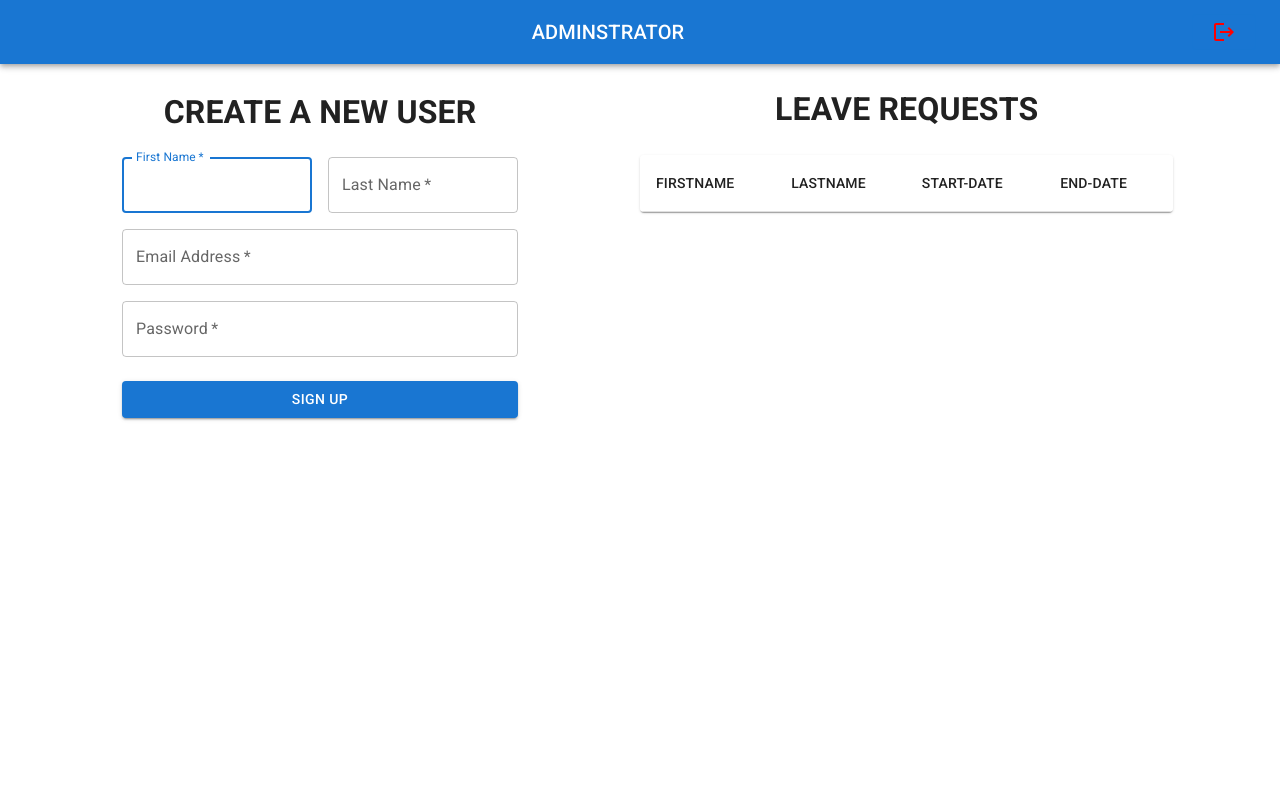
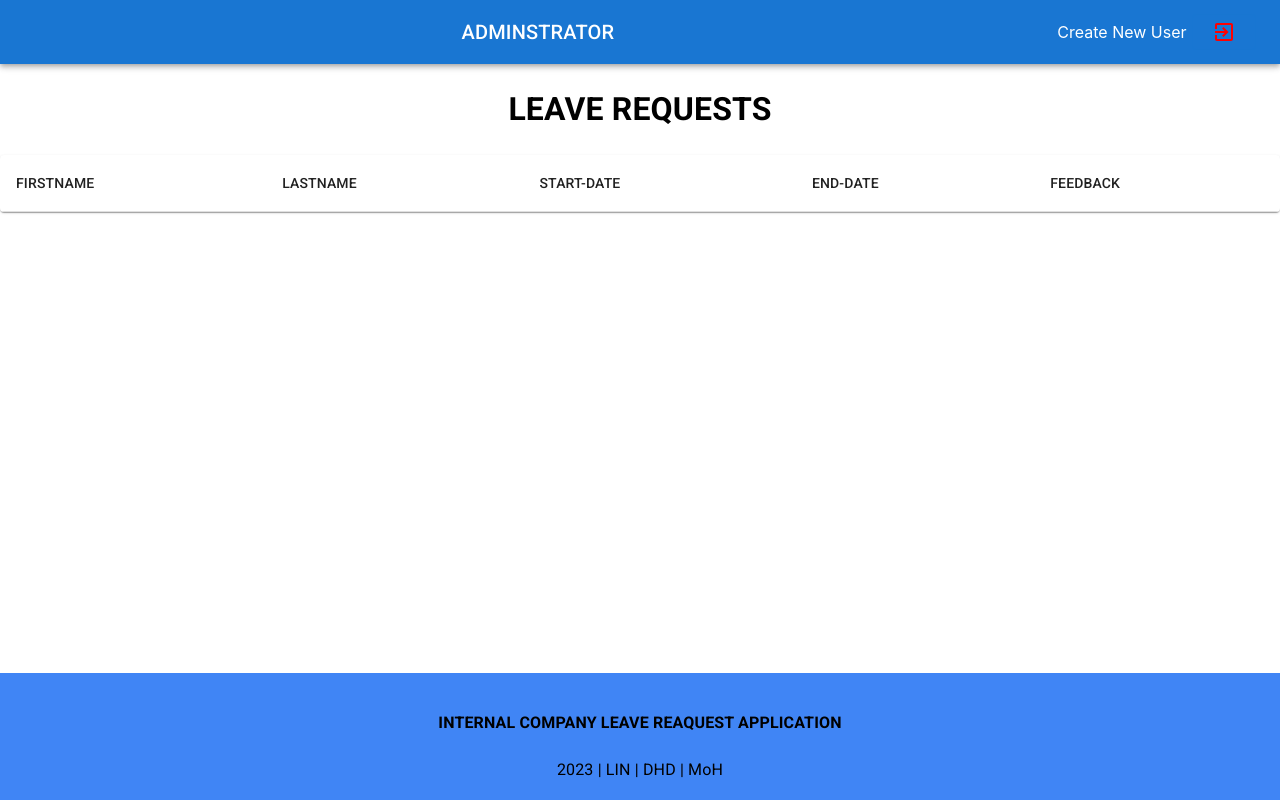
Before and after one commit to CispasMLP/-Internal-Company-Leave-Request-Application, a React (Create React App) app: page /admin in a window 1280 px wide. Built offline with nearby package versions, Linux system fonts and the light colour scheme.

Commit message:
arranging components

```diff
--- a/src/App.tsx
+++ b/src/App.tsx
@@ -3,7 +3,8 @@ import './App.css';
 import { Route, Routes } from 'react-router-dom';
 import SignIn from './components/Authentication/signIn/SignIn';
 import Home from './components/Employee/Home';
-import Admin from './components/Admin/Admin';;
+import Admin from './components/Admin/Admin';
+import SignUp from './components/Admin/signUp/SignUp';
 
 function App() {
 
@@ -13,6 +14,7 @@ function App() {
         <Route path="/" element={<SignIn/>}/>
         <Route path="/admin" element={<Admin/>}/>
         <Route path="/home" element={<Home/>}/>
+        <Route path="/signup" element={<SignUp/>}/>
       </Routes>
     </div>
   );
--- a/src/components/Admin/Admin.tsx
+++ b/src/components/Admin/Admin.tsx
@@ -8,39 +8,50 @@ import TableRow from '@mui/material/TableRow';
 import Paper from '@mui/material/Paper';
 import Header from '../Navbar/Header'
 import SignUp from './signUp/SignUp';
-import { useContext } from 'react';
+import { useContext, useState } from 'react';
 import TableContext from '../Context/UserContext';
 import MessageContext from '../Context/MessageContext';
+import { Link, NavLink } from 'react-router-dom';
+import Footer from '../Navbar/Footer';
+
 
 
 const Admin = () => {
   const { tableData } = useContext(TableContext);
   const { setMessage } = useContext(MessageContext);
 
+  const [buttonDisabled, setButtonDisabled] = useState(false);
+
+
 
   const handleClick1 = () => {
     setMessage('Accepted');
+    setButtonDisabled(true);
+
   };
+
   const handleClick2 = () => {
-    setMessage('Dennied');
+    setMessage('Denied');
+    setButtonDisabled(true);
+
   };
+
 
   return (
     <div>
+      <Grid container direction="column" minHeight="100vh">
+      <Grid item xs>
       <Grid container item xs={12}>
 
       <Grid item xs={12}>
             <Header
             name='ADMINSTRATOR'
+            link="/signup"
+            lname='Create New User'
             />
         </Grid>
 
-
-     <Grid item xs={6}>
-        <SignUp/>
-      </Grid>
-
-      <Grid item xs={5}>
+      <Grid item xs={12}>
        <Grid item>
           <Typography><h1>LEAVE REQUESTS</h1></Typography>
         </Grid>
@@ -66,7 +77,9 @@ const Admin = () => {
             <Button
             variant="contained"
             color="success"
-            onClick={handleClick1}
+            onClick={handleClick1 }
+            disabled={buttonDisabled}
+            disableFocusRipple disableTouchRipple
             >Accept</Button>
 
             <Button
@@ -82,7 +95,13 @@ const Admin = () => {
     </TableContainer>
   </Grid>
 
-      </Grid>
+</Grid>
+
+</Grid>
+<Grid item>
+   <Footer/>
+  </Grid>
+</Grid>
     </div>
   )
 }
--- a/src/components/Admin/signUp/SignUp.tsx
+++ b/src/components/Admin/signUp/SignUp.tsx
@@ -9,8 +9,10 @@ import LockOutlinedIcon from '@mui/icons-material/LockOutlined';
 import Typography from '@mui/material/Typography';
 import Container from '@mui/material/Container';
 import { createTheme, ThemeProvider } from '@mui/material/styles';
-import { useNavigate } from 'react-router-dom';
+import { NavLink, useNavigate } from 'react-router-dom';
 import { signUp } from '../../Authentication/services/Auth';
+import Header from '../../Navbar/Header';
+import Footer from '../../Navbar/Footer';
 
 
 
@@ -18,24 +20,37 @@ const theme = createTheme();
 
 export default function SignUp() {
     const navigate= useNavigate();
+    const formRef = React.useRef<HTMLFormElement>(null);
 
   const handleSubmit = (event: React.FormEvent<HTMLFormElement>) => {
     event.preventDefault();
+    formRef.current?.reset();
     const data = new FormData(event.currentTarget);
     console.log({
       email: data.get('email'),
       password: data.get('password'),
+
     });
 
     //firebase
     signUp(navigate,data.get('email'),data.get('password'));
+
   };
 
   return (
+
+    <Grid container direction="column" minHeight="100vh">
+      <Grid item xs>
+
     <ThemeProvider theme={theme}>
+          <Grid item xs={12}>
+            <Header
+            name='ADMINSTRATOR'
+            link="/admin"
+            lname='View Requests'
+            />
+        </Grid>
       <Container component="main" maxWidth="xs">
-        <CssBaseline />
-        <Box>
           <Box component="form" noValidate onSubmit={handleSubmit} sx={{ mt: 3 }}>
           <Typography >
             {/* Sign up */}
@@ -94,8 +109,15 @@ export default function SignUp() {
               Sign Up
             </Button>
           </Box>
-        </Box>
       </Container>
+
     </ThemeProvider>
+    </Grid>
+
+    <Grid item>
+    <Footer/>
+  </Grid>
+
+    </Grid>
   );
 }
--- a/src/components/Authentication/signIn/SignIn.tsx
+++ b/src/components/Authentication/signIn/SignIn.tsx
@@ -20,6 +20,7 @@ const theme = createTheme();
 export default function SignIn() {
     const navigate= useNavigate();
 
+ //submiting the form
   const handleSubmit = (event: React.FormEvent<HTMLFormElement>) => {
     event.preventDefault();
     const data = new FormData(event.currentTarget);
@@ -41,7 +42,7 @@ export default function SignIn() {
 }
 
   return (
-        <Grid>
+        <Grid item xs={12} sm={6}>
             <Header
               name="INTERNAL COMPANY LEAVE REAQUEST APPLICATION"
             />
@@ -81,7 +82,7 @@ export default function SignIn() {
               >
                 Sign In
               </Button>
-              <Grid container>
+              <Grid container item xs={12}>
                 <Grid item>
                 <Link component='button' variant="body2" onClick={()=>navigate('signUp')}>
                     {"Don't have an account? Sign Up"}
--- a/src/components/Employee/DateTimePicker.tsx
+++ b/src/components/Employee/DateTimePicker.tsx
@@ -5,8 +5,8 @@ import { FC } from "react";
 type IProps = {
     name:string,
     label:string,
-    value:string,
-    onChange:any,
+    // value:string,
+    // onChange:any,
 
 
 
--- a/src/components/Employee/FeedBackTable.tsx
+++ b/src/components/Employee/FeedBackTable.tsx
@@ -3,10 +3,13 @@ import  { useContext } from 'react'
 import MessageContext from '../Context/MessageContext';
 import TableContext from '../Context/UserContext';
 
+
+
 const FeedBackTable = () => {
 
     const { tableData } = useContext(TableContext);
     const { message } = useContext(MessageContext);
+
 
   return (
     <Grid item xs={12}>
--- a/src/components/Employee/Home.tsx
+++ b/src/components/Employee/Home.tsx
@@ -1,5 +1,5 @@
 import {  Grid } from '@material-ui/core'
-import {Button,Container, Snackbar, SnackbarContent, Typography } from '@mui/material'
+import {Button,Container, makeStyles, Snackbar, SnackbarContent, Typography } from '@mui/material'
 import { Form, Formik } from 'formik'
 import { useContext, useState } from 'react';
 import * as Yup from 'yup';
@@ -11,6 +11,8 @@ import EtextField from './EtextField';
 import FeedBackTable from './FeedBackTable';
 import { Alert } from '@material-ui/lab';
 import DateInput from './DateInput';
+import Footer from '../Navbar/Footer';
+
 
 
 
@@ -102,22 +104,21 @@ const Home = () => {
 
 
 
+
+
   return (
     <div>
-      <Grid container>
         <Grid item xs={12}>
             <Header
             name='EMPLOYEE'
             />
         </Grid>
-      </Grid>
 
       <Grid container justify="flex-end">
          <Grid item >
             <FeedBackTable/>
          </Grid>
       </Grid>
-
       <Grid item xs={6}>
         <Container>
             <div className=''>
@@ -164,8 +165,8 @@ const Home = () => {
                                 <DateTimePicker
                                 name="startDate"
                                 label="Startdate"
-                                value={cstartDate ? cstartDate.toISOString().substr(0, 10) : ''}
-                                onChange={handleStartDateChange}
+                                // value={cstartDate ? cstartDate.toISOString().substr(0, 10) : ''}
+                                // onChange={handleStartDateChange}
                                 />
                             </Grid>
 
@@ -174,8 +175,8 @@ const Home = () => {
                                 <DateTimePicker
                                 name="endDate"
                                 label="Endate"
-                                value={cendDate ? cendDate.toISOString().substr(0, 10) : ''}
-                                onChange={handleEndDateChange}
+                                // value={cendDate ? cendDate.toISOString().substr(0, 10) : ''}
+                                // onChange={handleEndDateChange}
                                 />
                             </Grid>
 
@@ -202,6 +203,7 @@ const Home = () => {
                              onClose={handleNotificationClose}
                              message="You do not have enough remaining leave days"
                               />
+
                             </Grid>
 
                         </Grid>
@@ -211,6 +213,7 @@ const Home = () => {
             </div>
         </Container>
       </Grid>
+      <Footer/>
     </div>
   )
   }
--- /dev/null
+++ b/src/components/Navbar/Footer.tsx
@@ -0,0 +1,33 @@
+import React, { FC, ReactElement } from "react";
+import { Box, Container, Grid, Typography } from "@mui/material";
+
+export const Footer: FC = (): ReactElement => {
+  return (
+    <Box
+      sx={{
+        width: "100%",
+        height: "auto",
+        backgroundColor: "#4085f5",
+        paddingTop: "1rem",
+        paddingBottom: "1rem",
+      }}
+    >
+      <Container maxWidth="lg">
+        <Grid container direction="column" alignItems="center" >
+          <Grid item xs={12}>
+            <Typography color="black" >
+          <h4>INTERNAL COMPANY LEAVE REAQUEST APPLICATION</h4>
+            </Typography>
+          </Grid>
+          <Grid item xs={12}>
+            <Typography color="Primary" variant="subtitle1">
+              {`${new Date().getFullYear()} | LIN | DHD | MoH`}
+            </Typography>
+          </Grid>
+        </Grid>
+      </Container>
+    </Box>
+  );
+};
+
+export default Footer;
--- a/src/components/Navbar/Header.tsx
+++ b/src/components/Navbar/Header.tsx
@@ -5,8 +5,9 @@ import Box from '@mui/material/Box';
 import Toolbar from '@mui/material/Toolbar';
 import Typography from '@mui/material/Typography';
 import { logOut } from '../Authentication/services/Auth';
-import { useNavigate } from 'react-router-dom';
+import { Link, NavLink, useNavigate } from 'react-router-dom';
 import LogoutIcon from '@mui/icons-material/Logout';
+import ExitToAppIcon from '@mui/icons-material/ExitToApp';
 
 
 const Header = (props:any) => {
@@ -19,10 +20,13 @@ const Header = (props:any) => {
     <Box sx={{ flexGrow: 1 }}>
     <AppBar position="static">
       <Toolbar>
-        <Typography variant="h6" component="div" sx={{ flexGrow: 1 }}>
+        <Typography variant="h6" component="div" sx={{ flexGrow: 80 }}>
           {props.name}
         </Typography>
-        <Button variant='outlined' style={{color:'red'}} onClick={logout}><LogoutIcon/></Button>
+        <Link to={props.link} style={{ textDecoration: 'none', color: 'white',flexGrow: 1 }}>
+           {props.lname}
+        </Link>
+        <Button variant='outlined' style={{color:'red'}} onClick={logout}><ExitToAppIcon/></Button>
       </Toolbar>
     </AppBar>
   </Box>
--- a/src/index.tsx
+++ b/src/index.tsx
@@ -14,7 +14,6 @@ root.render(
     <React.StrictMode>
 
       <TableProvider>
-
       <MessageProvider>
       <App />
       </MessageProvider>
```
